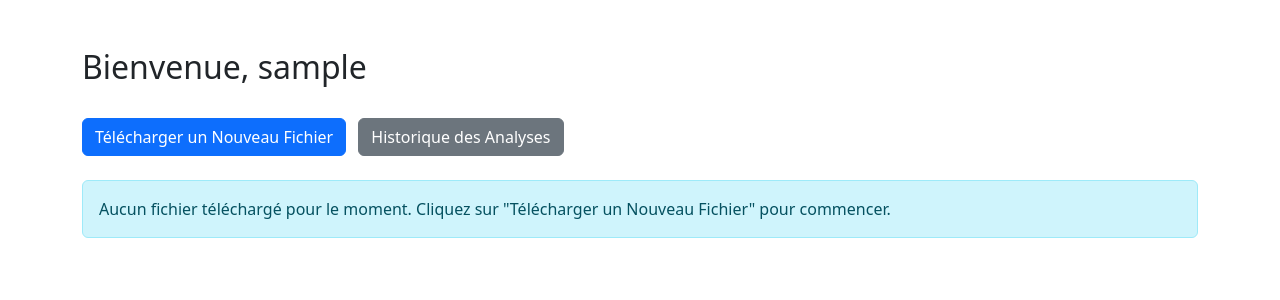
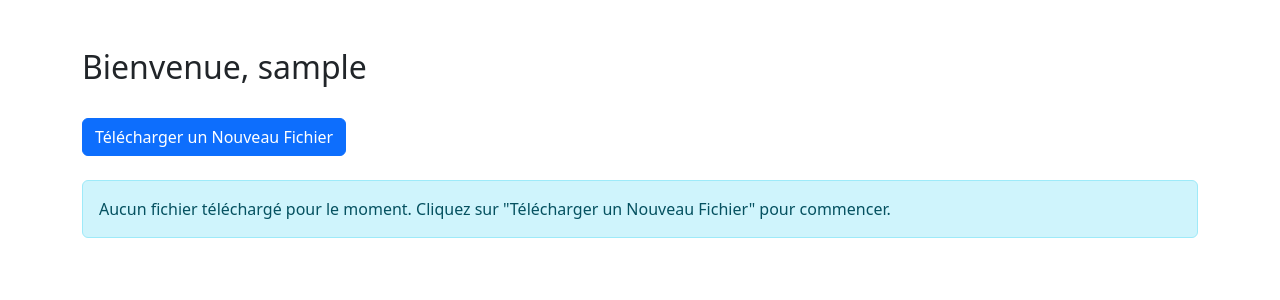
Before and after one commit to thejokers69/analyseur_donnees, a Django app: page / in a window 1280 px wide. Shown: the part 56-356 px from the top of the page. Run offline with Django 5.2, Linux system fonts and the light colour scheme; the visitor is signed in with stand-in values (Sample User, id 1); data that the repository does not hold is empty; parts of the project's set-up code (start-up, migrations or seed data) failed here and were passed over; some libraries are stand-ins or nearby versions.

Commit message:
Update the home

```diff
--- a/analyse/templates/workshop/home.html
+++ b/analyse/templates/workshop/home.html
@@ -49,11 +49,6 @@
       <div class="mb-4">
         <a href="{% url 'analyse:upload' %}" class="btn btn-primary"
           >Télécharger un Nouveau Fichier</a
-        >
-        <a
-          href="{% url 'analyse:analysis_history' %}"
-          class="btn btn-secondary ms-2"
-          >Historique des Analyses</a
         >
       </div>
 
```
